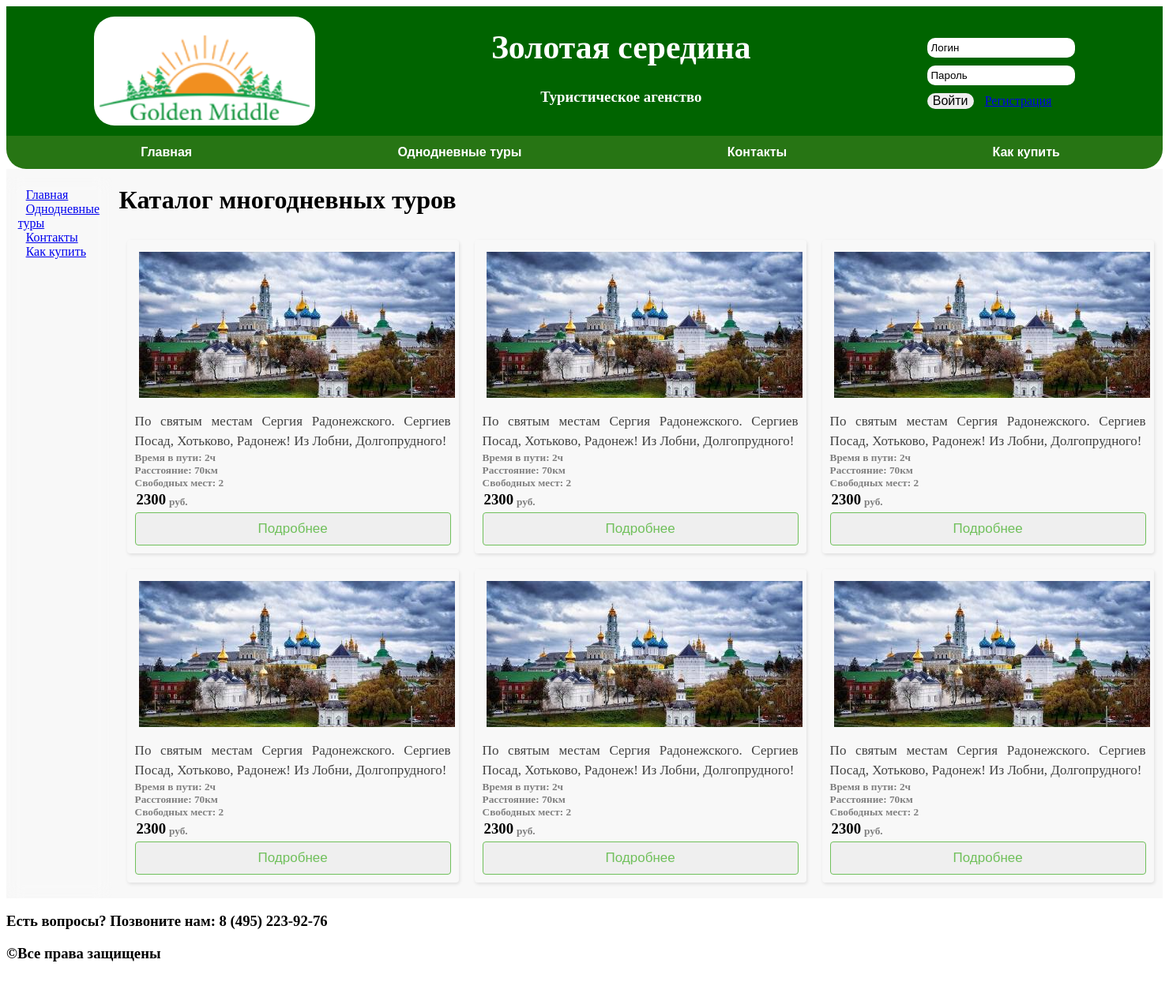
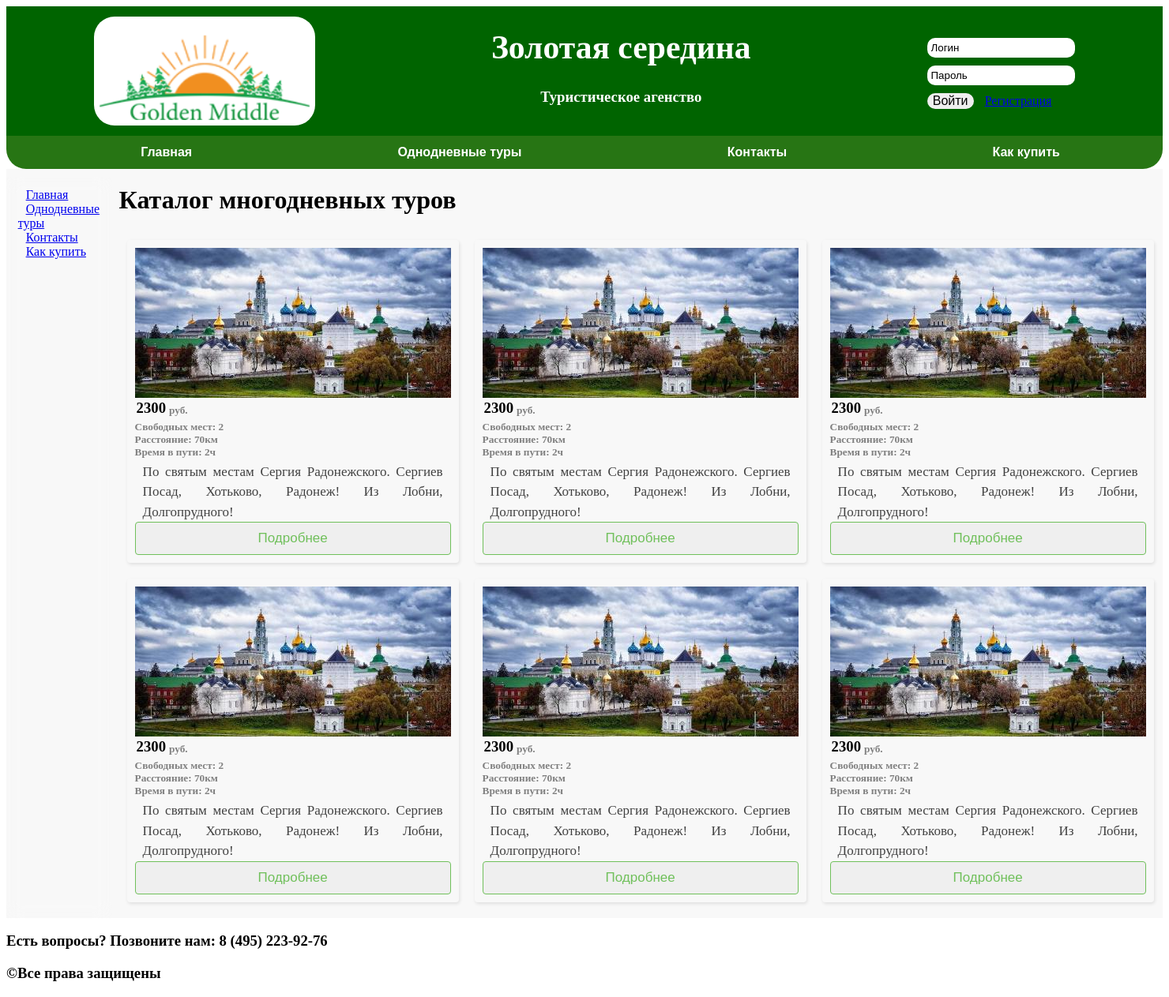
Before and after one commit to Bober23/LabWeb, a PHP site: page /longtours.html in a window 1480 px wide. Shown: the whole page at 79% size. Before the commit the page ends 1218 px from the top, so only its background shows below. Run offline with PHP 8.4, Linux system fonts and the light colour scheme.

```diff
--- a/styles/card.css
+++ b/styles/card.css
@@ -1,6 +1,5 @@
 .card {
   width: 420px;
-  height: max-content;
   box-shadow: 1px 2px 4px rgba(0, 0, 0, 0.1);
   display: flex;
   flex-direction: column;
@@ -28,15 +27,16 @@
 .cardImage {
   display: block;
   position: absolute;
-  padding: 5;
   width: 100%;
   height: 100%;
-  object-fit:contain;
+  object-fit:cover;
 }
 
 .cardBottom {
   display: flex;
-  flex-direction: column;
+  flex: 1 0 auto;
+  flex-direction: column-reverse;
+  vertical-align: middle;
   padding: 10px;
   padding-top: 0;
   padding-bottom: 0;
@@ -50,6 +50,9 @@
   line-height: 150%;
   color: #414141;
   margin-bottom: 0;
+  margin-top: 4;
+  margin-left: 10;
+  margin-right: 10;
 }
 .cardButton {
   display: block;
--- a/styles/div.css
+++ b/styles/div.css
@@ -23,5 +23,6 @@
 }
 .cardGrid{
     display: grid;
+    grid-template-rows: max-content;
     grid-template-columns: repeat(3,1fr);
 }
```
Also changed, not shown: shorttours.php (+10 -10 lines).
